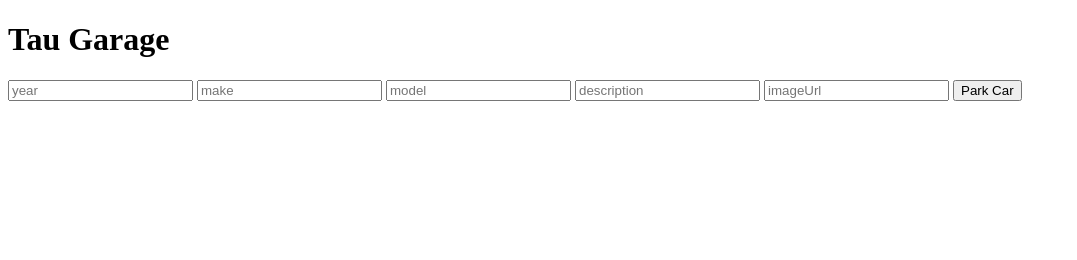
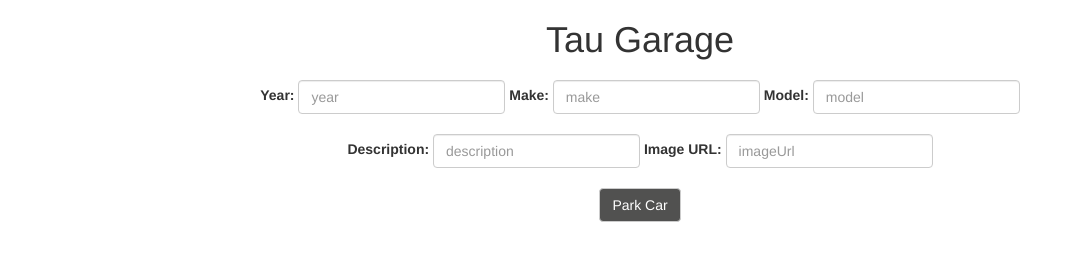
Before and after one commit to JaynieA/tauGarage_inClass, a plain HTML site: page index.html in a window 1280 px wide. Shown: the whole page, without its empty margins (0-1077 px from the left). Drawn offline with nearby package versions, Linux system fonts and the light colour scheme.

Commit message:
Linked boostrap CSS, added boostrap classes to html, added some custom styles. Placed non-functioning delete button within each 'stall' on DOM

```diff
--- a/index.html
+++ b/index.html
@@ -1,19 +1,53 @@
 <!DOCTYPE html>
 <html>
-  <head>
+
+<head>
     <meta charset="utf-8">
     <title>Tau Garage</title>
     <script src="vendors/jquery-3.0.0.min.js" charset="utf-8"></script>
     <script src="scripts/garage.js" charset="utf-8"></script>
-  </head>
-  <body>
-    <h1>Tau Garage</h1>
-    <input type="number" id='year' placeholder="year" />
-    <input type="text" id='make' placeholder="make" />
-    <input type="text" id='model' placeholder="model" />
-    <input type="text" id='description' placeholder="description" />
-    <input type="text" id='imageUrl' placeholder="imageUrl" />
-    <button id='parkCarButton'>Park Car</button>
-    <div id='outputDiv'></div>
-  </body>
+    <!-- Latest compiled and minified Bootstrap CSS -->
+    <link rel="stylesheet" href="https://maxcdn.bootstrapcdn.com/bootstrap/3.3.7/css/bootstrap.min.css" integrity="sha384-BVYiiSIFeK1dGmJRAkycuHAHRg32OmUcww7on3RYdg4Va+PmSTsz/K68vbdEjh4u" crossorigin="anonymous">
+    <link rel="stylesheet" href="styles/style.css">
+</head>
+
+<body>
+
+    <h1 class="text-center">Tau Garage</h1>
+    <div class="container">
+        <form class="form-inline row text-center">
+            <div class="col-sm-12">
+                <div class="form-group">
+                    <label for="year">Year:</label>
+                    <input type="number" id="year" placeholder="year" class="form-control" />
+                </div>
+                <div class="form-group">
+                    <label for="make">Make:</label>
+                    <input type="text" id="make" placeholder="make" class="form-control" />
+                </div>
+                <div class="form-group">
+                    <label for="model">Model:</label>
+                    <input type="text" id="model" placeholder="model" class="form-control" />
+                </div>
+            </div>
+            <div class="col-sm-12">
+                <div class="form-group">
+                    <label for="description">Description:</label>
+                    <input type="text" id="description" placeholder="description" class="form-control" />
+                </div>
+                <div class="form-group">
+                    <label for="imageUrl">Image URL:</label>
+                    <input type="text" id="imageUrl" placeholder="imageUrl" class="form-control" />
+                </div>
+            </div>
+            <button type="button" id="parkCarButton" class="btn btn-default">Park Car</button>
+        </form>
+
+        <div id="outputDiv" class="row"></div>
+    </div>
+
+
+
+</body>
+
 </html>
--- a/scripts/garage.js
+++ b/scripts/garage.js
@@ -4,7 +4,6 @@ $( document ).ready( function(){
   // button click event for testButton
   $( '#parkCarButton' ).on( 'click', function(){
     console.log( 'parkCarButton clicked...' );
-
     // get user input & save it in an object
     var newCar ={
       year: $( '#year' ).val(),
@@ -16,6 +15,8 @@ $( document ).ready( function(){
     console.log( 'adding:', newCar );
     // push the car into the garage
     garage.push( newCar );
+    //clear input values
+    $('input').val('');
     displayGarage();
   }); // end on click for #parkCarButton
 
@@ -24,9 +25,10 @@ $( document ).ready( function(){
     // loop through the garage and display each car
     var outputText = '';
     for (var i = 0; i < garage.length; i++) {
-      outputText += '<p>' + garage[i].year + ' ' +garage[i].make + ' <strong>' + garage[i].model + '</strong></p>';
-      outputText += '<p>' + garage[i].description + '</p>';
-      outputText += '<img src="' + garage[i].imageUrl + '" />';
+      outputText += '<div class="stall col-sm-3 text-center"><p>Year: ' + garage[i].year + ' Make: ' +garage[i].make + ' Model: ' + garage[i].model + '</p>';
+      outputText += '<p>Description: ' + garage[i].description + '</p>';
+      outputText += '<img src="' + garage[i].imageUrl + '" class="carImg"/>';
+      outputText += '<button class="btn btn-default btn-sm btn_delete"><span class="glyphicon glyphicon-trash" aria-hidden="true"></span></button></div>';
     } // end for
     $( '#outputDiv' ).html( outputText );
   }; // end displayGarage
```
